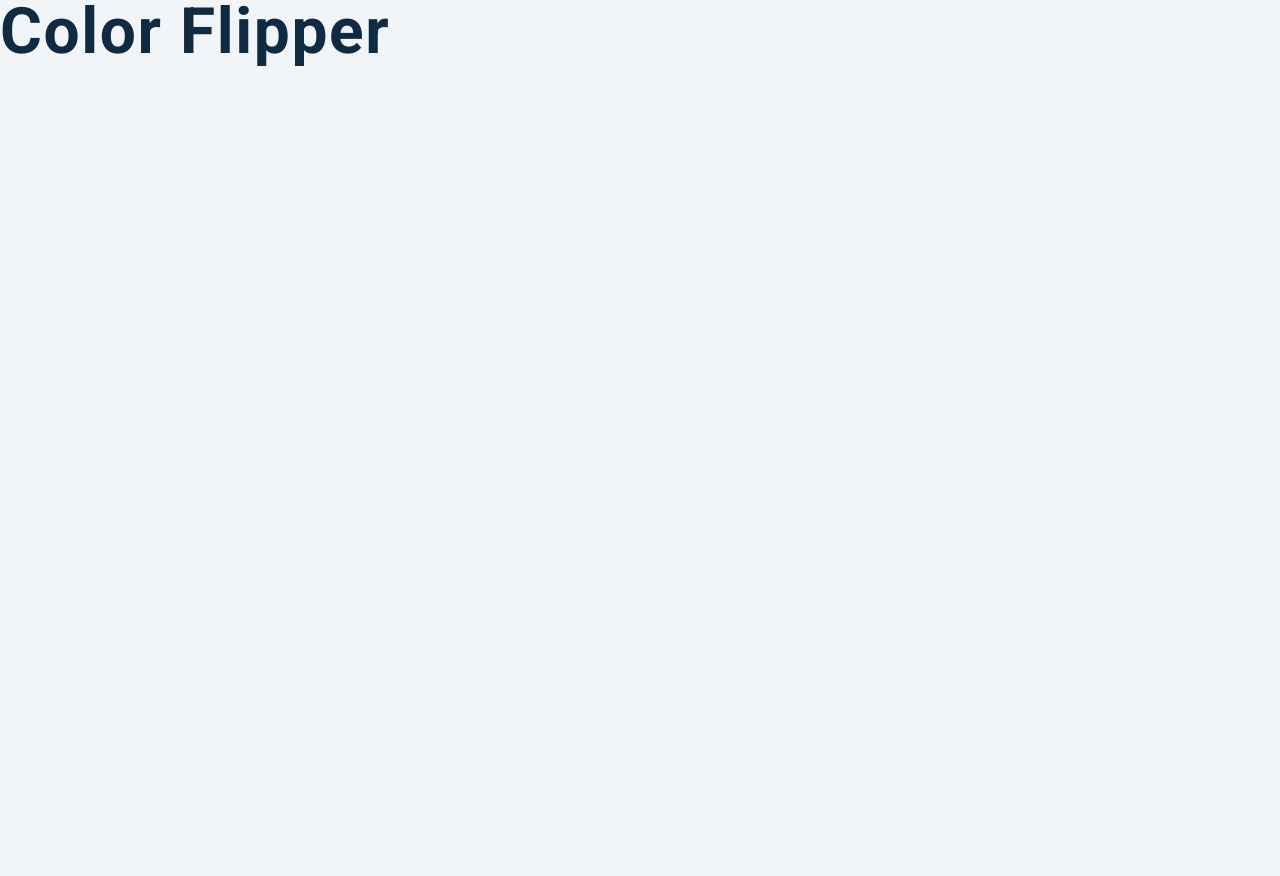
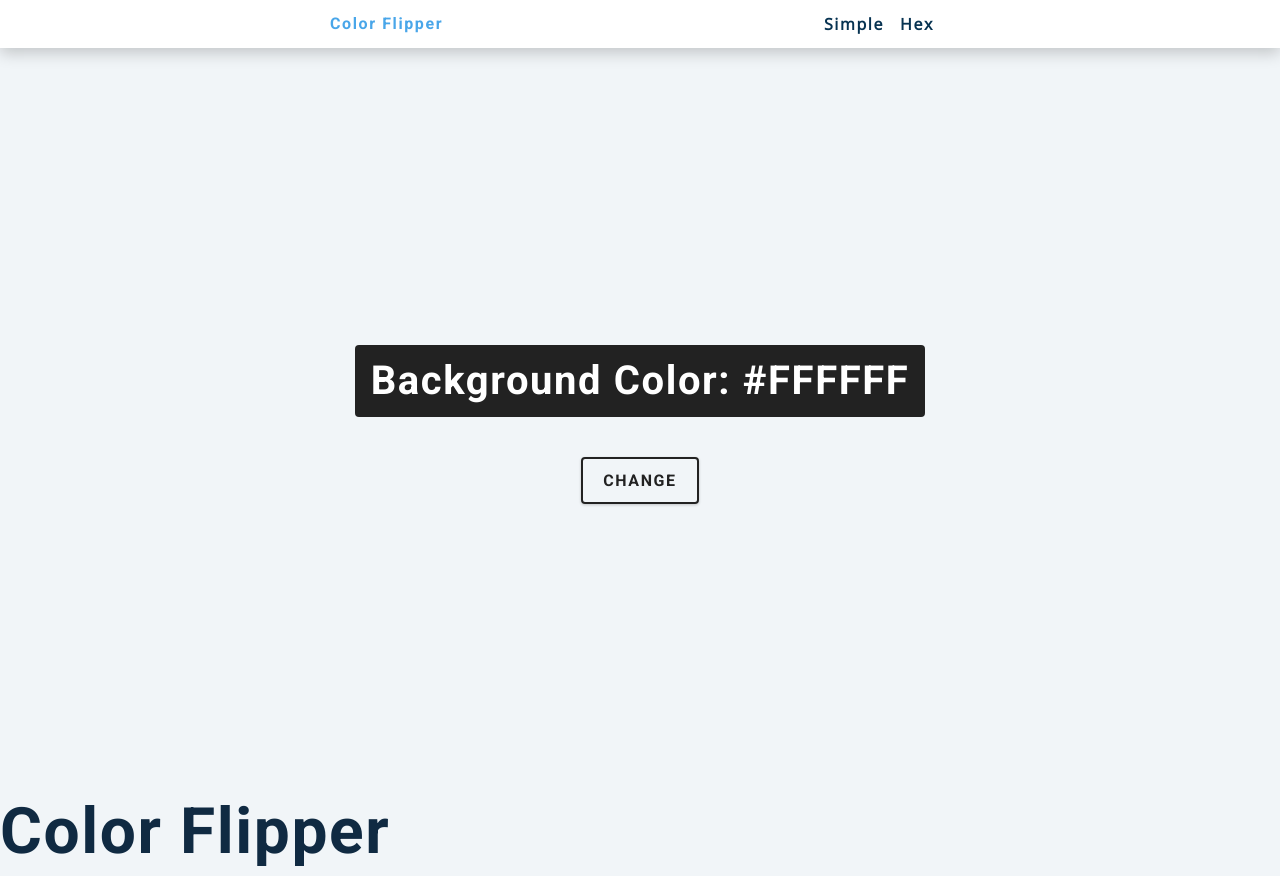
Before and after one commit to JuanIWK3/Color-Flipper, a plain HTML site: page index.html in a window 1280 px wide. Before the commit the page ends 800 px from the top, so only its background shows below. Drawn offline with nearby package versions, Linux system fonts and the light colour scheme.

Commit message:
first 4 colors

```diff
--- a/app.js
+++ b/app.js
@@ -1 +1,15 @@
 const colors = ["green", "red", "rgba(133,122,200)", "#f15025"];
+const btn = document.getElementById('btn');
+const color = document.querySelector('.color');
+
+
+btn.addEventListener('click', () => {
+  randomNumber = getRandomNumber();
+  document.body.style.backgroundColor = colors[randomNumber];
+  color.textContent = colors[randomNumber];
+  color.style.color = colors[randomNumber];
+})
+
+function getRandomNumber() {
+  return Math.floor(Math.random() * colors.length);
+}
--- a/index.html
+++ b/index.html
@@ -1,5 +1,6 @@
 <!DOCTYPE html>
 <html lang="en">
+
 <head>
   <meta charset="UTF-8" />
   <meta name="viewport" content="width=device-width, initial-scale=1.0" />
@@ -8,9 +9,32 @@
   <!-- styles -->
   <link rel="stylesheet" href="styles.css" />
 </head>
+
 <body>
+  <nav>
+    <div class="nav-center">
+      <h4>Color Flipper</h4>
+      <ul class="nav-links">
+        <li>
+          <a href="index.html">Simple</a>
+        </li>
+        <li>
+          <a href="hex.html">Hex</a>
+        </li>
+      </ul>
+    </div>
+  </nav>
+  <main>
+    <div class="container">
+      <h2>Background Color:
+        <span class="color">#FFFFFF</span>
+      </h2>
+      <button class="btn btn-hero" id="btn">Change</button>
+    </div>
+  </main>
   <h1>color flipper</h1>
   <!-- javascript -->
   <script src="app.js"></script>
 </body>
+
 </html>
--- a/styles.css
+++ b/styles.css
@@ -210,7 +210,7 @@ main {
   margin-bottom: 2.5rem;
 }
 .color {
-  color: var(--clr-primary-5);
+  color: rgb(255, 255, 255);
 }
 .btn-hero {
   font-family: var(--ff-primary);
```
Lines whose indentation alone changed are shown as unchanged.
